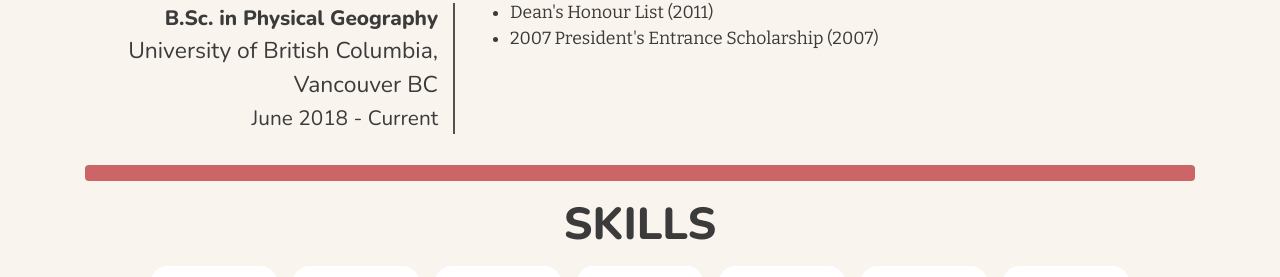
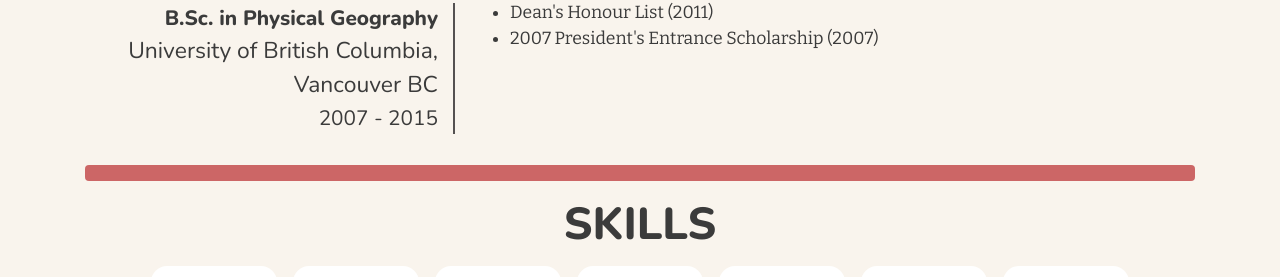
Before and after one commit to byeong0430/byeong0430.github.io, a Jekyll site: the page built from index.html, in a window 1280 px wide and 900 px high, scrolled down 839 px. Shown: the part 275-552 px from the top of the window. Built offline with Jekyll 4.4.1, drawn with Linux system fonts in a browser that asks for light colours; nearby versions of some CDN libraries.

Commit message:
removed months from university duration

```diff
--- a/_includes/education.html
+++ b/_includes/education.html
@@ -41,7 +41,7 @@
           <section class='col-xl-4 col-lg-4 col-md-4 col-sm-4 col-12 edu-name'>
             <header class='edu-degree'>B.Sc. in Physical Geography</header>
             <main class='fac-name'>University of British Columbia, Vancouver BC</main>
-            <footer>June 2018 - Current</footer>
+            <footer>2007 - 2015</footer>
           </section>
           <section class='col-xl-8 col-lg-8 col-md-8 col-sm-8 col-12 edu-description'>
             <ul>
```
